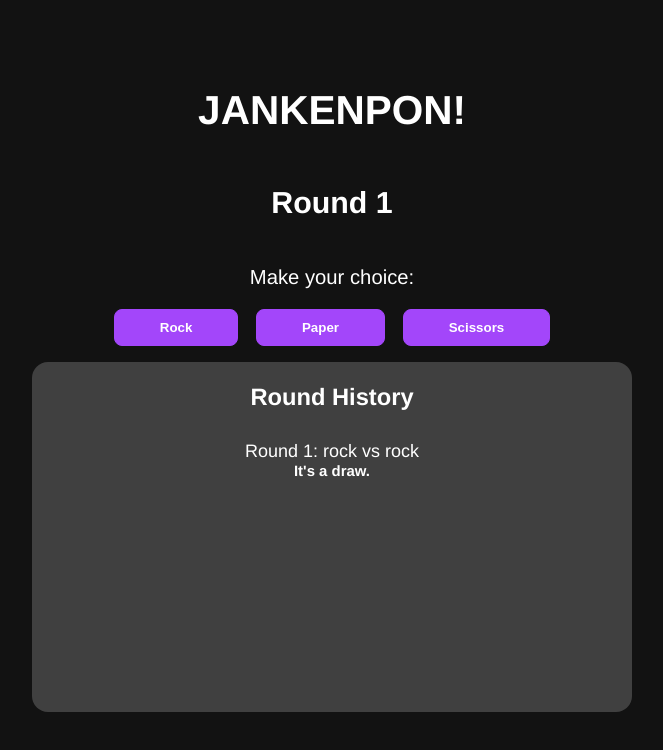
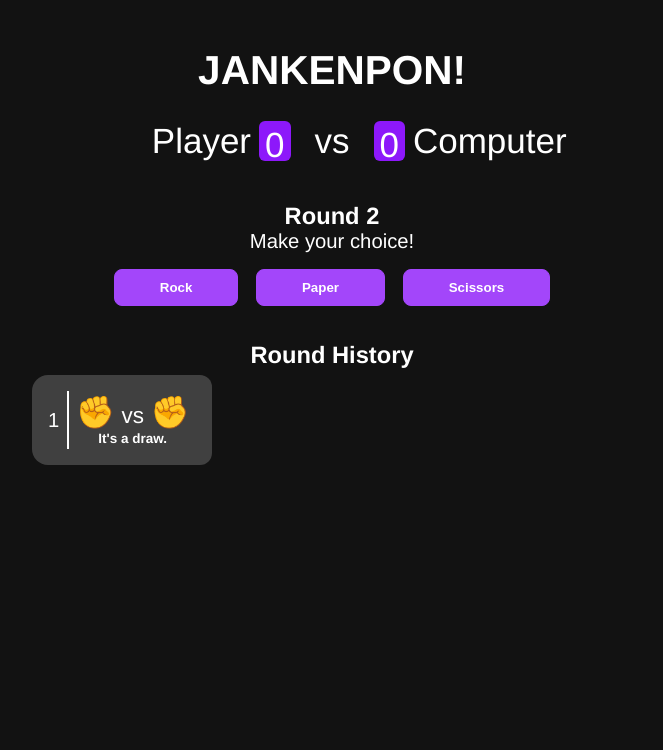
Before and after one commit to Arthurpmrs/odin_rock-paper-scissors, a plain HTML site: page index.html in a window 1280 px wide. Both pictures are taken after a click on the button "Rock". Shown: the whole page, without its empty margins (308-971 px from the left). Drawn offline with Linux system fonts and the light colour scheme.

Commit message:
Improve game UI

```diff
--- a/index.html
+++ b/index.html
@@ -12,16 +12,36 @@
 <body>
     <div class="container">
         <h1>JANKENPON!</h1>
-        <h2>Round 1</h2>
-        <p>Make your choice:</p>
-        <div class="choices">
+
+        <div class="scores">
+            <div class="player flex-start">
+                <span>Player</span>
+                <span class="score">0</span>
+            </div>
+
+            <div class="flex-center">
+                vs
+            </div>
+
+            <div class="computer flex-end">
+                <span class="score">0</span>
+                <span>Computer</span>
+            </div>
+        </div>
+
+        <div class="info">
+            <h3>Round <span id="round-counter">1</span></h3>
+            <div>Make your choice!</div>
+        </div>
+
+        <div class=" choices">
             <button id="rock-btn">Rock</button>
             <button id="paper-btn">Paper</button>
             <button id="scissors-btn">Scissors</button>
         </div>
-        <div class="results">
-            <h3>Round History</h3>
-        </div>
+
+        <h3 class="history-title">Round History</h3>
+        <div class="results"></div>
     </div>
     <script src=" script.js">
     </script>
--- a/main.css
+++ b/main.css
@@ -9,6 +9,11 @@ body {
     font-family: Helvetica, sans-serif;
     font-size: 1.125rem;
     overflow-y: hidden;
+}
+
+h3 {
+    margin: 0px;
+    padding: 0px;
 }
 
 button {
@@ -43,37 +48,109 @@ button[disabled] {
     display: flex;
     flex-direction: column;
     align-items: center;
-    margin-top: 60px;
+    margin-top: 20px;
+}
+
+.scores {
+    display: flex;
+    width: 600px;
+    font-size: 35px;
+    align-items: center;
+    gap: 16px;
+    margin-bottom: 42px;
+}
+
+.scores .flex-start,
+.scores .flex-end {
+    display: flex;
+    flex: 1;
+}
+
+.scores .flex-start {
+    justify-content: flex-end;
+}
+
+.scores .flex-end {
+    justify-content: flex-start;
+}
+
+.scores .score {
+    background-color: rgb(141, 24, 250);
+    padding: 6px 6px;
+    margin: 0px 8px;
+    border-radius: 6px;
+    display: inline-block;
+    /* Remove white space below span */
+    height: 0.8em;
+    line-height: 1em;
+}
+
+.info {
+    display: flex;
+    flex-direction: column;
+    align-items: center;
+}
+
+.choices {
+    margin-top: 16px;
 }
 
 .results {
     display: flex;
-    flex-direction: column;
+    flex-wrap: wrap;
+    border-radius: 16px;
+    width: 600px;
+    max-height: 400px;
+    overflow-y: scroll;
+    margin: 0px 0px;
+    gap: 12px 25px;
+}
+
+.history-title {
+    margin: 36px 0px 6px 0px;
+}
+
+.result-card {
+    box-sizing: border-box;
+    display: flex;
     align-items: center;
     background-color: #404040;
-    border-radius: 16px;
-    width: 600px;
-    height: 350px;
-    margin: 16px 0px;
+    padding: 16px 16px;
+    border-radius: 12px;
+    width: 180px;
+    height: 90px;
 }
 
-.results h3 {
-    margin: 22px 0px 30px 0px;
+.result-card .number {
+    border-right: 2px solid #fff;
+    padding-right: 8px;
+    height: 100%;
+    display: flex;
+    align-items: center;
 }
 
-.result {
+.result-card .content {
+    flex: 1;
     display: flex;
     flex-direction: column;
     align-items: center;
-
-    font-size: 1rem;
-    margin-bottom: 10px;
+    margin-left: auto;
 }
 
-.result h5 {
-    margin: 0;
-    padding: 0;
+.result-card .round-result {
+    font-size: 1.25rem;
 }
+
+.emoji {
+    font-size: 1.75rem
+}
+
+.result-card .message {
+    font-size: 0.75rem;
+    font-weight: 900;
+}
+
+
 
 .game-result {
     display: flex;
@@ -92,14 +169,3 @@ button[disabled] {
     font-weight: bold;
     line-height: 0;
 }
-
-
-.scores .score {
-    background-color: rgb(141, 24, 250);
-    padding: 6px 6px;
-    border-radius: 6px;
-    display: inline-block;
-    /* Remove white space below span */
-    height: 0.8em;
-    line-height: 1em;
-}
--- a/script.js
+++ b/script.js
@@ -1,5 +1,13 @@
 const choices = ["rock", "paper", "scissors"];
-
+// const emojis = {
+//     emojisList: ["✋", "✊", "✌"],
+//     index: 0
+// }
+const emojis = {
+    rock: "✊",
+    paper: "✋",
+    scissors: "✌"
+}
 const outcomeMessages = {
     draw: "It's a draw.",
     won: "Player won.",
@@ -12,6 +20,21 @@ const scores = {
     computer: 0
 }
 
+// setInterval(shuffleTitleEmoji, 100);
+
+// function shuffleTitleEmoji() {
+//     const emojiSpan = document.querySelector("span.emoji");
+//     // console.log(emojis[chosen_index])
+//     // console.log(emojiSpan.innerText);
+//     emojiSpan.innerText = emojis.emojisList[emojis.index];
+//     if (emojis.index + 1 >= 3) {
+//         emojis.index = 0;
+//     } else {
+//         emojis.index++;
+//     }
+// }
+
+
 const choiceButtons = document.querySelectorAll(".choices > button");
 choiceButtons.forEach(choice => {
     choice.addEventListener("click", computeRound);
@@ -22,38 +45,63 @@ function getComputerChoice() {
     return choices[chosen_index];
 }
 
+function updateScoreBoard(scores) {
+    const playerScore = document.querySelector(".player .score");
+    const computerScore = document.querySelector(".computer .score");
+    playerScore.innerText = scores.player;
+    computerScore.innerText = scores.computer;
+}
+
 function displayRoundResult(round, playerChoice, computerChoice, outcome) {
     const results = document.querySelector(".results");
 
     const result = document.createElement("div");
-    result.classList.add("result");
+    result.classList.add("result-card");
     result.innerHTML = `
-        <div class="result-info">
-            <span>Round ${round}: </span>
-            <span>${playerChoice} vs ${computerChoice}</span>
+        <div class="number">
+            ${round}
         </div>
-        <h5>${outcome}</h5>
+        <div class="content">
+            <div class="round-result">
+                <span class="emoji">${emojis[playerChoice]}</span>
+                vs
+                <span class="emoji">${emojis[computerChoice]}</span>
+            </div>
+            <div class="message">${outcome}</div>
+        </div>
     `;
     results.appendChild(result);
 }
 
 function displayGameResult(scores, gameResult) {
-    const container = document.querySelector(".container");
+    const info = document.querySelector(".container .info");
 
-    const gameResultCard = document.createElement("div");
-    gameResultCard.classList.add("game-result");
-    gameResultCard.innerHTML = `
-        <div class="scores">
-            <span>Player </span>
-            <span class="score">${scores.player}</span>
-            <span>vs</span>
-            <span class="score">${scores.computer}</span>
-            <span>Computer</span>
-        </div>
-        <span>${gameResult}</span>
-    `;
+    const title = info.querySelector("h3");
+    title.innerText = gameResult;
 
-    container.appendChild(gameResultCard);
+    info.querySelector("div").remove();
+
+
+
+
+
+
+    // const container = document.querySelector(".container");
+
+    // const gameResultCard = document.createElement("div");
+    // gameResultCard.classList.add("game-result");
+    // gameResultCard.innerHTML = `
+    //     <div class="scores">
+    //         <span>Player </span>
+    //         <span class="score">${scores.player}</span>
+    //         <span>vs</span>
+    //         <span class="score">${scores.computer}</span>
+    //         <span>Computer</span>
+    //     </div>
+    //     <span>${gameResult}</span>
+    // `;
+
+    // container.appendChild(gameResultCard);
 }
 
 function setEndGameState() {
@@ -80,7 +128,7 @@ function resetGame() {
     scores.computer = 0;
 
     const displayDiv = document.querySelector(".results");
-    displayDiv.innerHTML = "<h3>Round History</h3>";
+    displayDiv.innerHTML = "";
 
     const choices = document.querySelector(".choices");
     const choiceButtons = choices.querySelectorAll("button");
@@ -91,8 +139,11 @@ function resetGame() {
     const resetButton = document.getElementById("reset-button");
     resetButton.remove();
 
-    const resultCard = document.querySelector(".game-result");
-    resultCard.remove();
+    const info = document.querySelector(".container .info");
+    info.innerHTML = `
+        <h3>Round <span id="round-counter">1</span></h3>
+        <div>Make your choice!</div>
+    `
 }
 
 function computeRoundOutcome(playerChoice, computerChoice) {
@@ -113,9 +164,7 @@ function computeRoundOutcome(playerChoice, computerChoice) {
 
 function computeFinalResult(scores, rounds) {
     let gameResult;
-    if (scores.player === rounds) {
-        gameResult = "Player got a Queen Sweep!"
-    } else if (scores.player > scores.computer) {
+    if (scores.player > scores.computer) {
         gameResult = "Player won!"
     } else if (scores.player < scores.computer) {
         gameResult = "Player Lost!"
@@ -144,9 +193,14 @@ function computeRound(event) {
         outcomeMessages[outcome]
     );
 
-    if (rounds == 5) {
+    updateScoreBoard(scores);
+
+    if (scores.player == 5 || scores.computer == 5) {
         let gameResult = computeFinalResult(scores, rounds);
         displayGameResult(scores, gameResult);
         setEndGameState();
+    } else {
+        const roundCounter = document.getElementById("round-counter");
+        roundCounter.innerText = rounds + 1;
     }
 }
```
